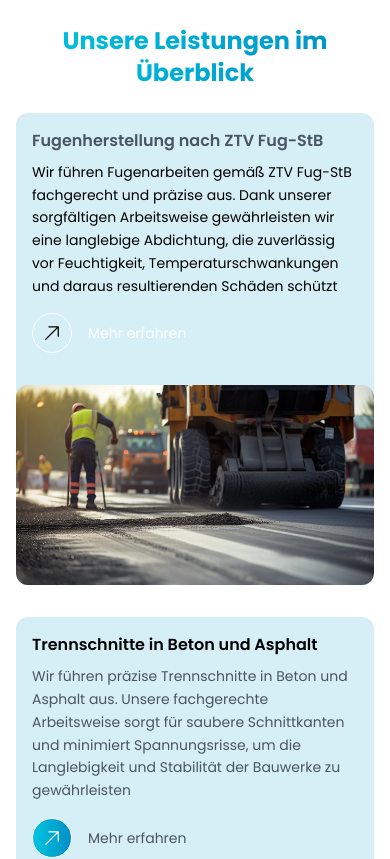
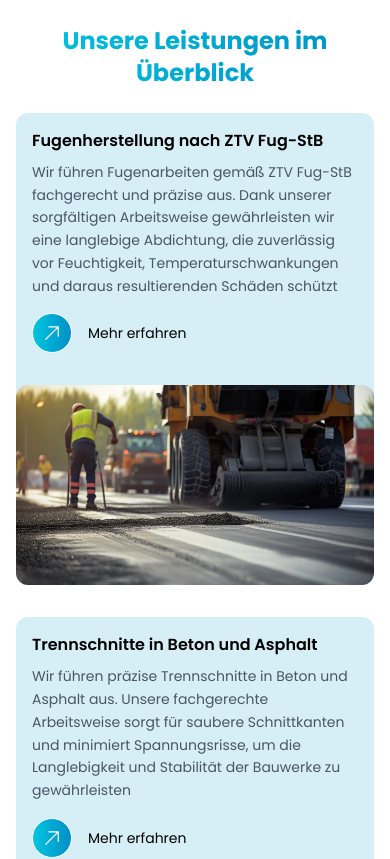
Before and after one commit to t4ner/gmbh-website, a React (Vite) app: page / in a window 390 px wide. Shown: the part 3380-4239 px from the top of the page. Built offline with nearby package versions, Linux system fonts and the light colour scheme.

Commit message:
services updated

```diff
--- a/src/components/Services.jsx
+++ b/src/components/Services.jsx
@@ -131,7 +131,7 @@ const Services = () => {
                     <h2
                       className={`text-base md:text-xl font-semibold mb-2 md:mb-4 ${
                         (!hasHovered && index === 0) || hoveredIndex === index
-                          ? "text-gray-600 md:text-white"
+                          ? "text-black md:text-white"
                           : ""
                       }`}
                     >
@@ -140,7 +140,7 @@ const Services = () => {
                     <p
                       className={`text-sm md:text-lg leading-relaxed ${
                         (!hasHovered && index === 0) || hoveredIndex === index
-                          ? "md:text-white/90"
+                          ? "text-gray-600 md:text-white/90"
                           : "text-gray-600"
                       }`}
                     >
@@ -152,7 +152,7 @@ const Services = () => {
                     <div
                       className={`w-10 h-10 md:w-12 md:h-12 rounded-full border flex items-center justify-center transition-all duration-300 ${
                         (!hasHovered && index === 0) || hoveredIndex === index
-                          ? "border-white bg-[#D6EFF6]"
+                          ? "border-white bg-gradient-to-r from-[#02C5DF] to-[#008FC7] md:bg-[#D6EFF6]"
                           : "border-white bg-gradient-to-r from-[#02C5DF] to-[#008FC7]"
                       }`}
                     >
@@ -160,7 +160,7 @@ const Services = () => {
                         className="w-5 h-5 md:w-6 md:h-6"
                         color={
                           (!hasHovered && index === 0) || hoveredIndex === index
-                            ? "black"
+                            ? "white"
                             : "white"
                         }
                       />
@@ -168,8 +168,8 @@ const Services = () => {
                     <span
                       className={`lg:hidden text-sm md:text-base ${
                         (!hasHovered && index === 0) || hoveredIndex === index
-                          ? "text-white"
-                          : "text-gray-600"
+                          ? "md:text-white"
+                          : "md:text-gray-600"
                       }`}
                     >
                       Mehr erfahren
```
